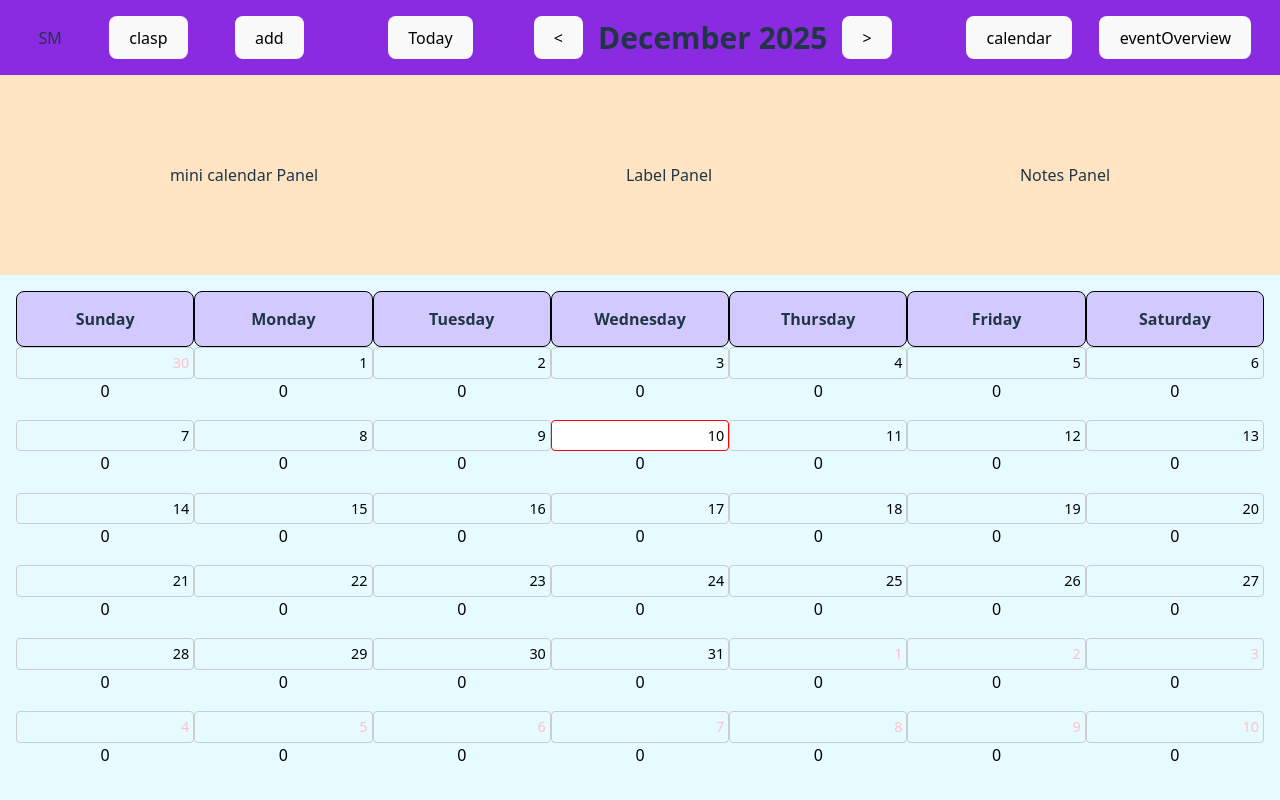
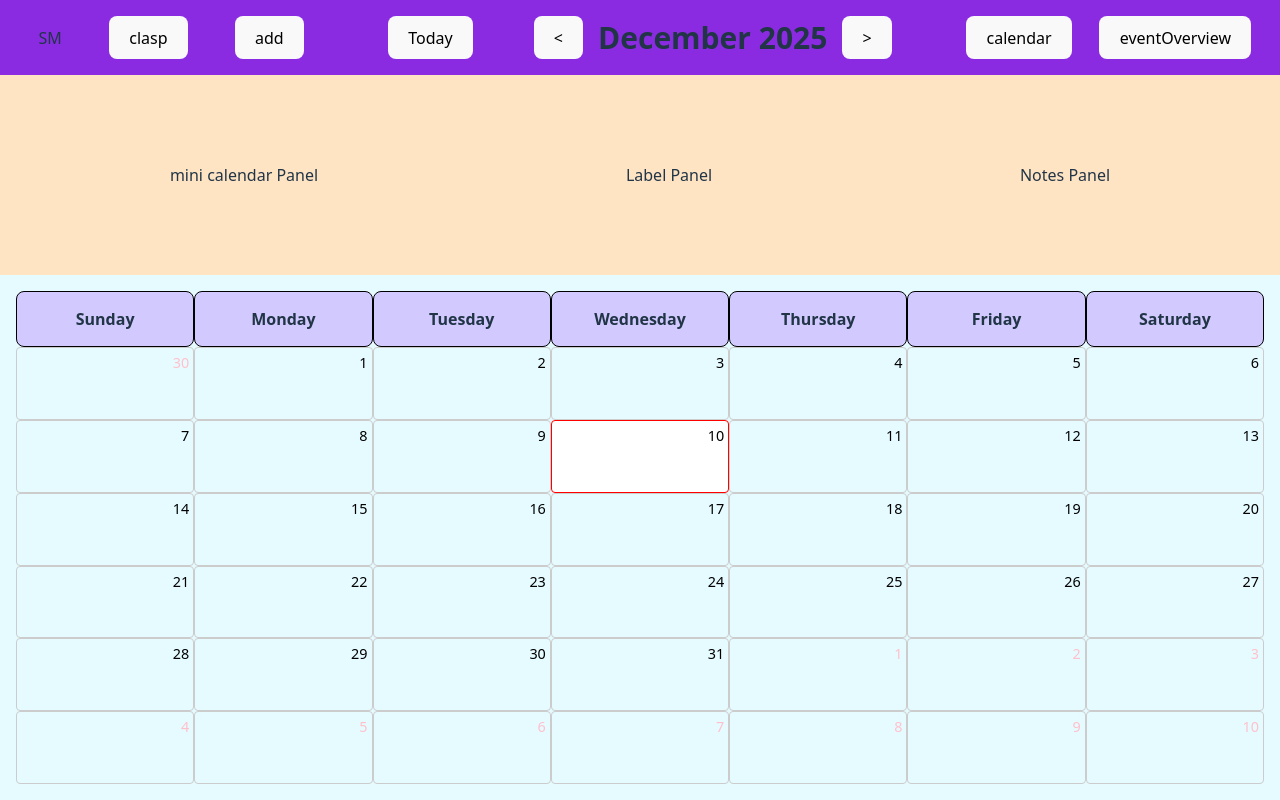
Before and after one commit to smei08/CalendarPlanner, a React (Vite) app: page / in a window 1280 px wide. Built offline with nearby package versions, Linux system fonts and the light colour scheme.

Commit message:
event pill added to date cell

```diff
--- a/src/components/calendar/CalendarGrid/calendarGrid.css
+++ b/src/components/calendar/CalendarGrid/calendarGrid.css
@@ -3,16 +3,18 @@
   display: flex;
   flex-direction: column; /* header on top, days below */
   width: 100%;
-  flex: 1 1 auto;
-  /* max-width: 1000px; */
+  height: 100%;
+  flex: 1;
+  min-height: 0;
 }
 
 /* wraps ALL 42 DateCell components */
 .day-cells-grid {
-  flex: 1 1 auto;
+  flex: 1;
   display: grid;
   grid-template-columns: repeat(7, 1fr); /* 7 columns */
+  grid-template-rows: repeat(6, 1fr);
   text-align: center;
-  height: 100vh;
   color: black;
+  min-height: 0;
 }
--- a/src/components/calendar/DateCell/DateCell.jsx
+++ b/src/components/calendar/DateCell/DateCell.jsx
@@ -16,7 +16,7 @@ export default function DateCell({ cell }) {
   }-${cellDate}`;
 
   const eventsOfTheDay = eventByDate[dailyKey] || [];
-
+  console.log("test", eventsOfTheDay, dailyKey);
   const isToday =
     cell.year === today.getFullYear() &&
     cell.month === today.getMonth() &&
@@ -38,9 +38,15 @@ export default function DateCell({ cell }) {
   // console.log("CELL", cell, "isToday?", isToday);
 
   return (
-    <div>
-      <div className={className}>{cell.day}</div>
-      <div>{eventsOfTheDay.length}</div>
+    <div className={className}>
+      <div className="date-number">{cell.day}</div>
+      <div className="events-container">
+        {eventsOfTheDay.map((event) => (
+          <div className="event-pill">
+            <strong className="event-title">{event.title}</strong>
+          </div>
+        ))}
+      </div>
     </div>
   );
 }
--- a/src/components/calendar/DateCell/dateCell.css
+++ b/src/components/calendar/DateCell/dateCell.css
@@ -4,9 +4,11 @@
   padding: 4px;
   text-align: right;
   font-size: 0.9rem;
-  /* background-color: #f9feff; */
   min-height: 0;
   color: black;
+  display: flex;
+  flex-direction: column;
+  overflow: hidden;
 }
 
 .date-cell--faded {
@@ -17,3 +19,13 @@
   border: 1px solid red;
   background-color: white;
 }
+.event-pill {
+  display: flex;
+  flex-direction: column;
+  width: 100%;
+  list-style-type: none;
+  border-radius: 5px;
+  align-items: center;
+  background-color: rgba(222, 222, 222, 0.7);
+  margin-bottom: 3px;
+}
```
